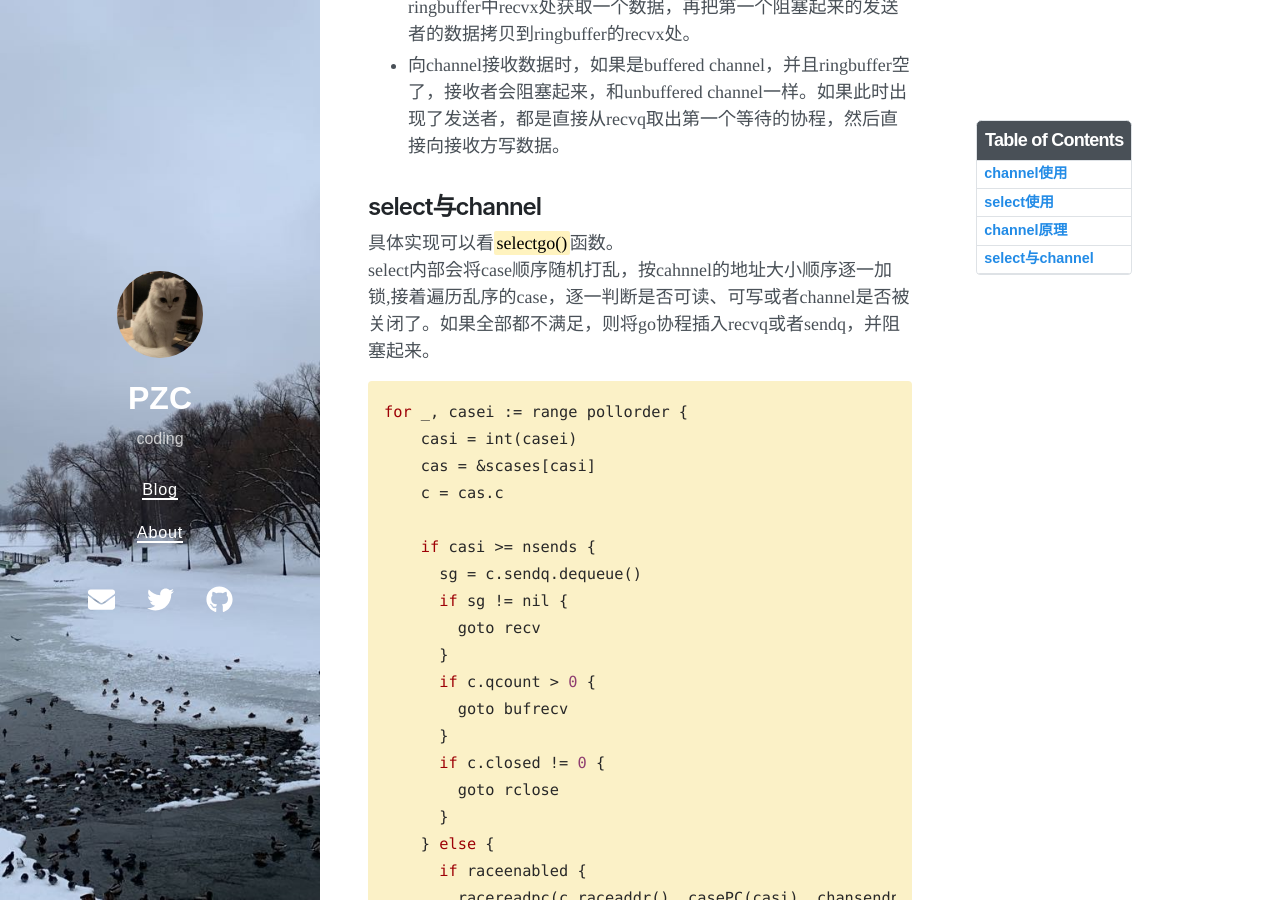
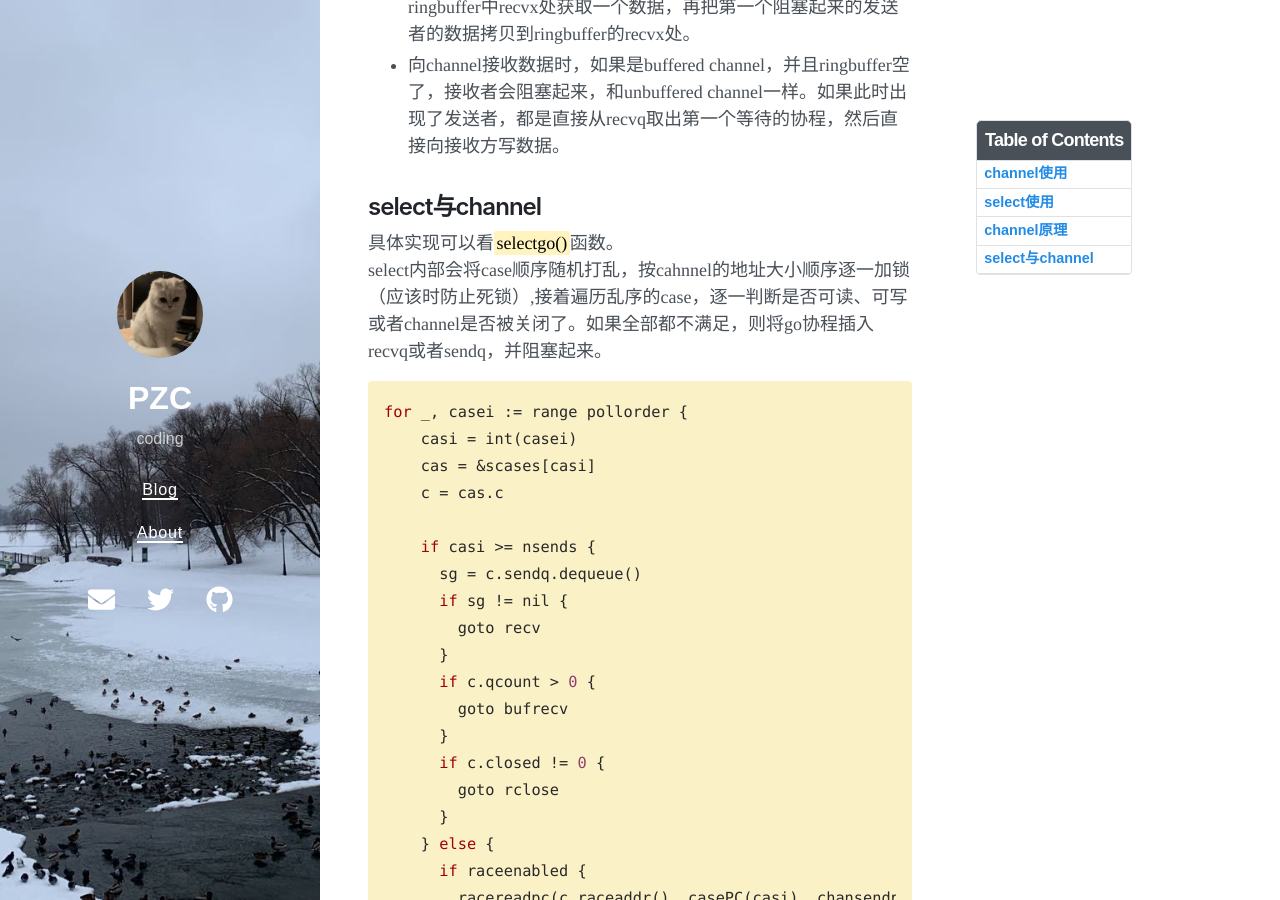
Before and after one commit to 1053226965/blog, a Jekyll site: the page built from _posts/2022-07-03-Go的channel与select.md, in a window 1280 px wide and 900 px high, scrolled down 1437 px. Built offline with Jekyll 4.4.1, drawn with Linux system fonts in a browser that asks for light colours; nearby versions of some CDN libraries.

Commit message:
Go的channel与select

```diff
--- a/_posts/2022-07-03-Go的channel与select.md
+++ b/_posts/2022-07-03-Go的channel与select.md
@@ -47,7 +47,7 @@ type hchan struct {
 
 ## select与channel
 具体实现可以看<mark>selectgo()</mark>函数。
-select内部会将case顺序随机打乱，按cahnnel的地址大小顺序逐一加锁,接着遍历乱序的case，逐一判断是否可读、可写或者channel是否被关闭了。如果全部都不满足，则将go协程插入recvq或者sendq，并阻塞起来。
+select内部会将case顺序随机打乱，按cahnnel的地址大小顺序逐一加锁（应该时防止死锁）,接着遍历乱序的case，逐一判断是否可读、可写或者channel是否被关闭了。如果全部都不满足，则将go协程插入recvq或者sendq，并阻塞起来。
 {% highlight js %}
 for _, casei := range pollorder {
     casi = int(casei)
```
